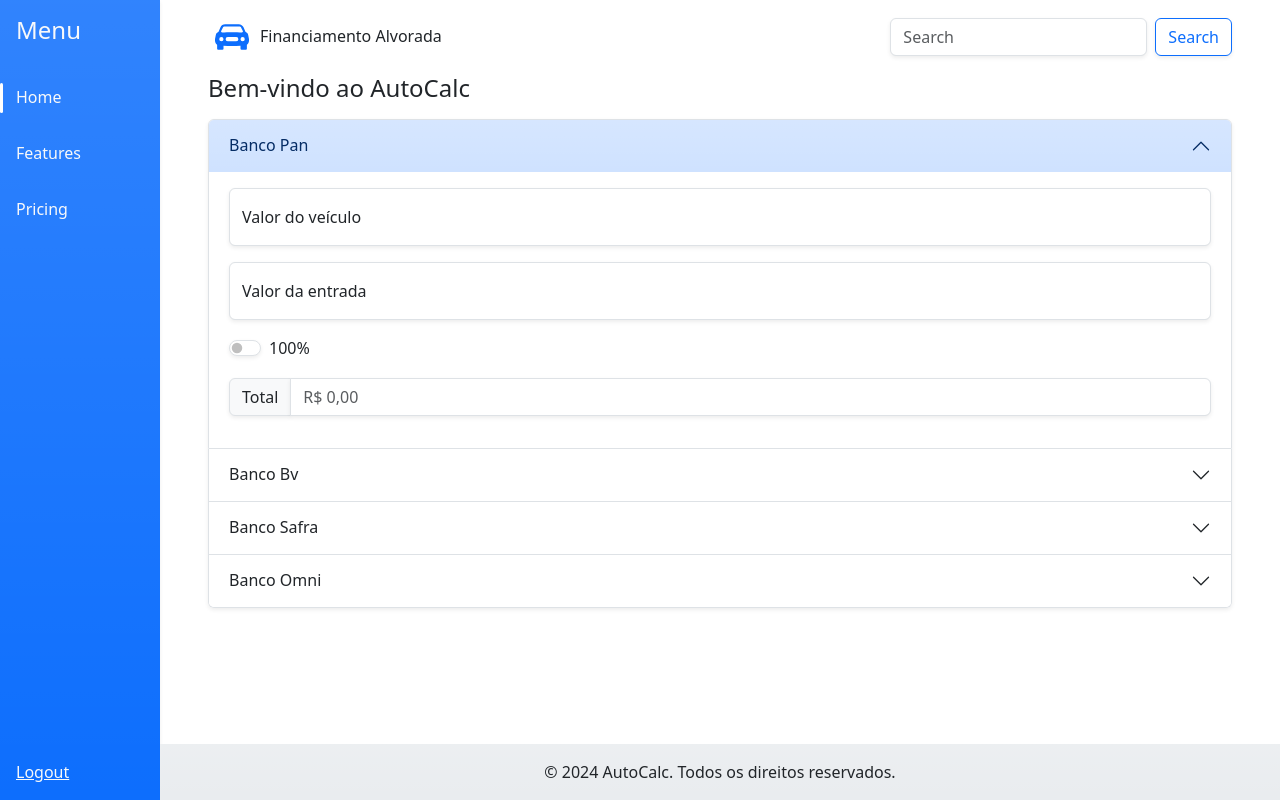
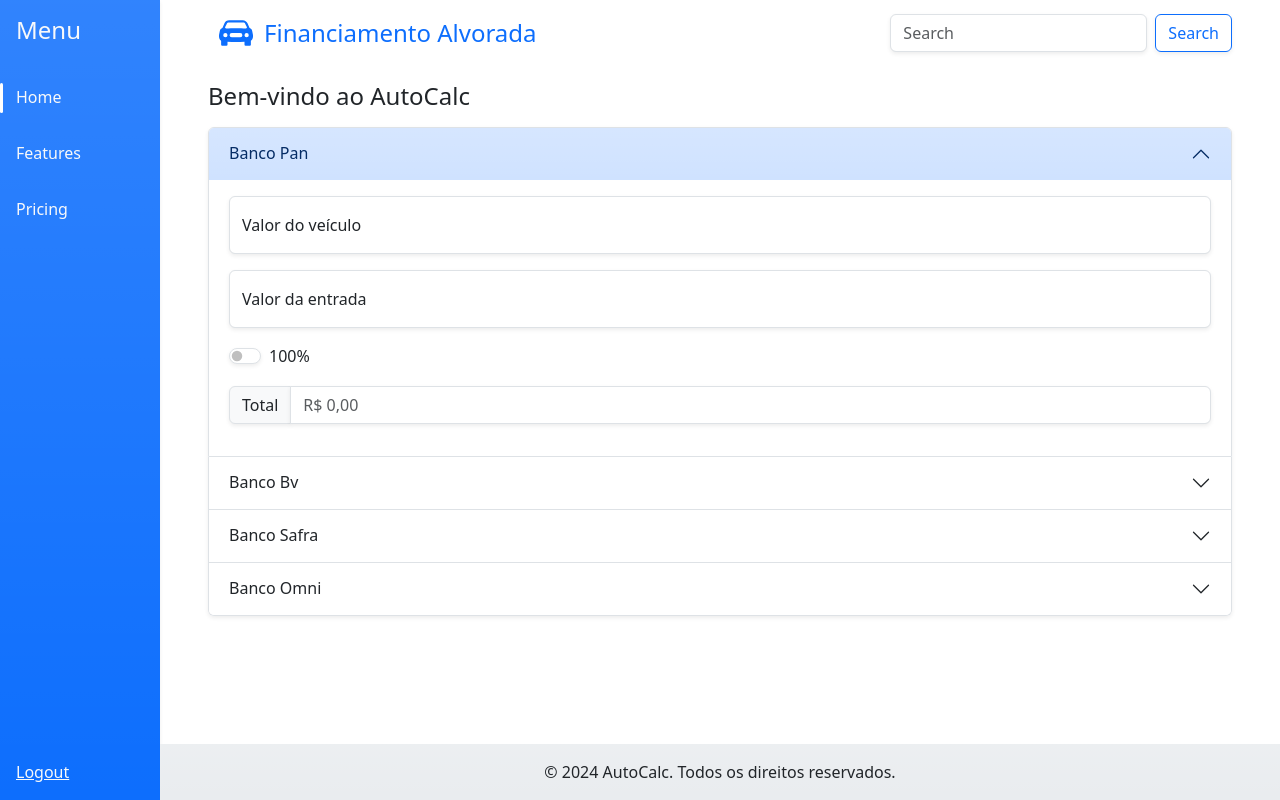
Before and after one commit to Patrick510/project-calc, a website: page project/main.html in a window 1280 px wide. Drawn offline with nearby package versions, Linux system fonts and the light colour scheme.

Commit message:
Adjusts in style

```diff
--- a/project/src/pages/Home.html
+++ b/project/src/pages/Home.html
@@ -1,10 +1,10 @@
 <!-- Home.html -->
 <main class="my-0">
-  <div class="flex p-5 pt-3">
+  <div class="flex p-5 pt-2">
 
-    <div class="d-flex align-items-center justify-content-between mb-3">
+    <div class="d-flex align-items-center justify-content-between mb-4">
 
-      <a href="#" class="gap-2 d-flex align-items-center navbar-brand mb-0 me-0 h1 p-1">
+      <a href="#" class="title-avl text-primary gap-2 d-flex align-items-center navbar-brand mb-0 me-0 h1 p-2 fs-4 ">
         <img src="../../src/assets/img/car-front-fill.svg" alt="" width="40" height="34">
         Financiamento Alvorada
       </a>
```
